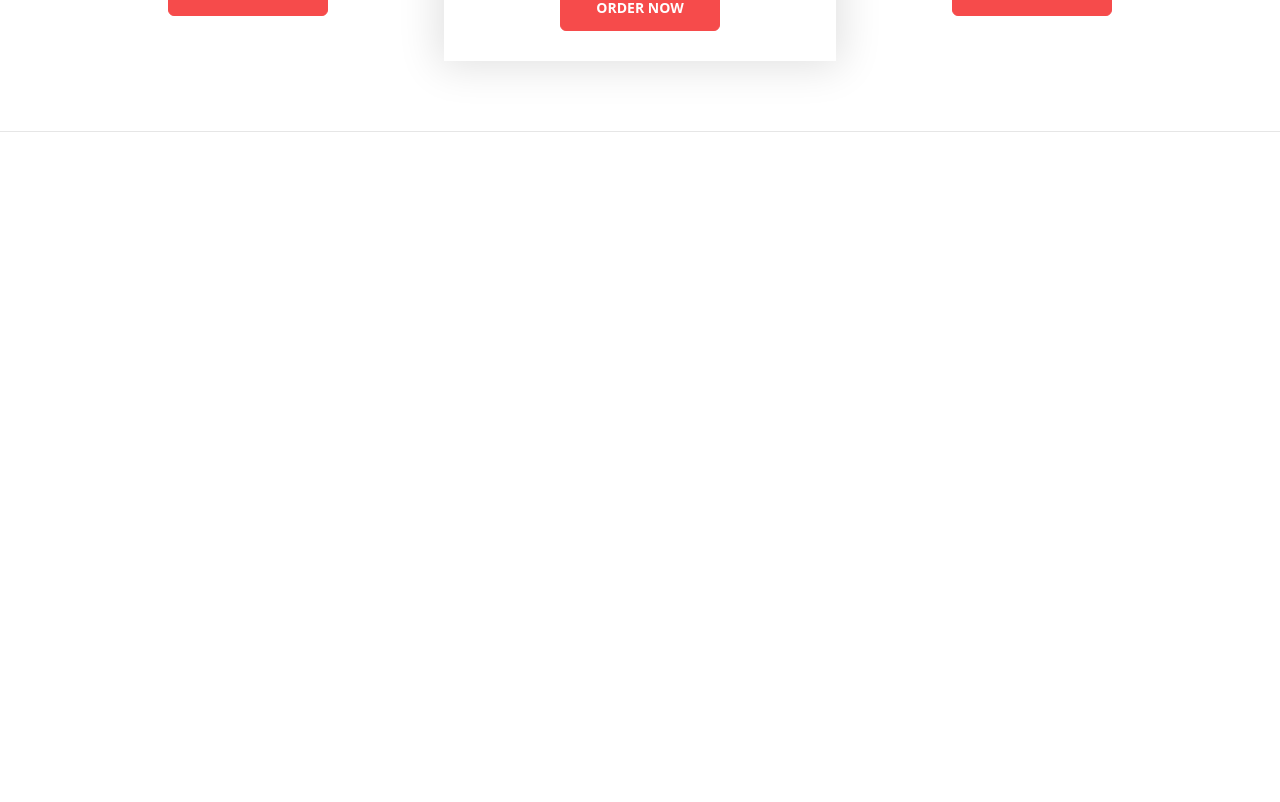
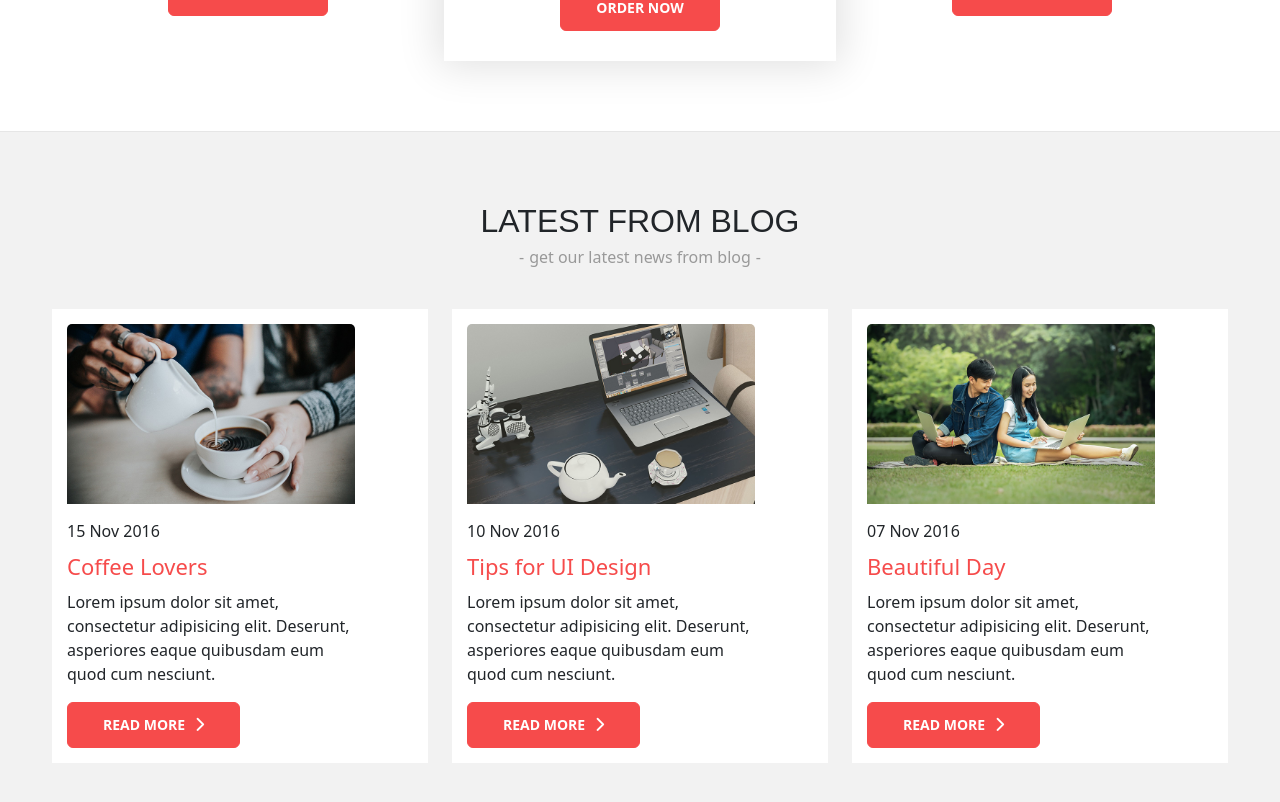
Before and after one commit to seanarch/react-corp-bootstrap, a React (Create React App) app: page / in a window 1280 px wide. Shown: the part 5361-6163 px from the top of the page. Before the commit the page ends 5493 px from the top, so only its background shows below. Built offline with nearby package versions, Linux system fonts and the light colour scheme.

Commit message:
Add blog page

```diff
--- a/src/App.js
+++ b/src/App.js
@@ -8,6 +8,7 @@
 import AppTeams from "./components/teams";
 import AppTestimonials from "./components/testimonials";
 import AppPricing from "./components/pricing";
+import AppBlog from "./components/blog";
 
 function App() {
   return (
@@ -23,6 +24,7 @@
         <AppTeams />
         <AppTestimonials />
         <AppPricing />
+        <AppBlog />
       </main>
     </div>
   );
--- /dev/null
+++ b/src/components/blog.js
@@ -0,0 +1,71 @@
+import React from "react";
+import Container from "react-bootstrap/Container";
+import Row from "react-bootstrap/Row";
+import Col from "react-bootstrap/Col";
+import Card from "react-bootstrap/Card";
+
+const blogData = [
+  {
+    id: 1,
+    image: require("../assets/images/blog1.jpg"),
+    time: "15 Nov 2016",
+    title: "Coffee Lovers",
+    description:
+      "Lorem ipsum dolor sit amet, consectetur adipisicing elit. Deserunt, asperiores eaque quibusdam eum quod cum nesciunt.",
+    link: "https://www.google.com",
+  },
+  {
+    id: 2,
+    image: require("../assets/images/blog2.jpg"),
+    time: "10 Nov 2016",
+    title: "Tips for UI Design",
+    description:
+      "Lorem ipsum dolor sit amet, consectetur adipisicing elit. Deserunt, asperiores eaque quibusdam eum quod cum nesciunt.",
+    link: "https://www.facebook.com",
+  },
+  {
+    id: 3,
+    image: require("../assets/images/blog3.jpg"),
+    time: "07 Nov 2016",
+    title: "Beautiful Day",
+    description:
+      "Lorem ipsum dolor sit amet, consectetur adipisicing elit. Deserunt, asperiores eaque quibusdam eum quod cum nesciunt.",
+    link: "https://www.twitter.com",
+  },
+];
+
+const AppBlog = () => {
+  return (
+    <section id="blog" className="block blog-block">
+      <Container fluid>
+        <div className="title-holder">
+          <h2>latest from blog</h2>
+          <div className="subtitle">get our latest news from blog</div>
+        </div>
+        <Row>
+          {blogData.map((blog) => {
+            return (
+              <Col sm={4} key={blog.id}>
+                <div className="holder">
+                  <Card style={{ width: "18rem" }}>
+                    <Card.Img variant="top" src={blog.image} />
+                    <Card.Body>
+                      <time>{blog.time}</time>
+                      <Card.Title>{blog.title}</Card.Title>
+                      <Card.Text>{blog.description}</Card.Text>
+                      <a href="#" className="btn btn-primary">
+                        Read More <i className="fas fa-chevron-right"></i>
+                      </a>
+                    </Card.Body>
+                  </Card>
+                </div>
+              </Col>
+            );
+          })}
+        </Row>
+      </Container>
+    </section>
+  );
+};
+
+export default AppBlog;
--- a/src/components/pricing.js
+++ b/src/components/pricing.js
@@ -57,7 +57,7 @@
         <Row>
           {pricingData.map((price) => {
             return (
-              <Col sm={4}>
+              <Col sm={4} key={price.id}>
                 <div className="heading">
                   <h3>{price.plan}</h3>
                   <span className="price">{price.price}</span>
```
